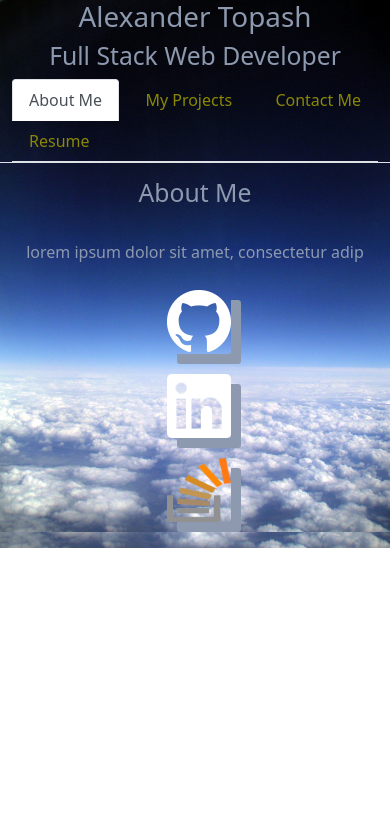
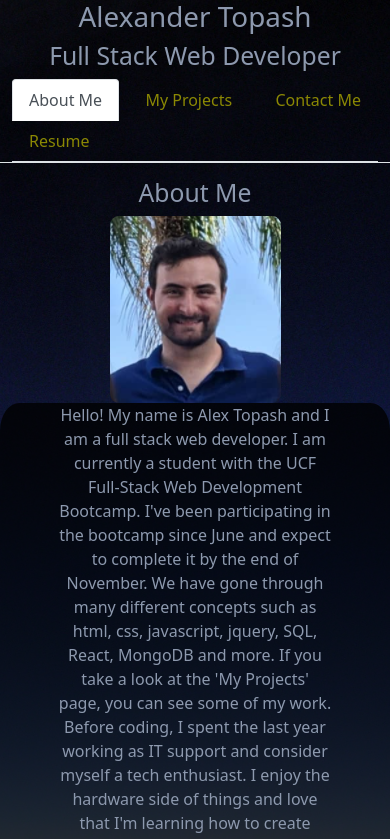
Before and after one commit to Topash15/Topash-Portfolio, a React (Create React App) app: page / in a window 390 px wide. Shown: the top 839 px of the page. Built offline with nearby package versions, Linux system fonts and the light colour scheme.

Commit message:
media query and about me page

```diff
--- a/src/App.css
+++ b/src/App.css
@@ -86,6 +86,15 @@ a{
   margin-top: 15px
 }
 
+.about-me-img{
+  border-radius: 5%;
+}
+
+.about-me-text{
+  padding-left: 15%;
+  padding-right: 15%;
+}
+
 /* Projects */
 
 .card{
@@ -161,9 +170,13 @@ form{
 
 /* MEDIA QUERY */
 @media (max-width: 767px) {
-
-  html{
-    background-size:
+  .about-me-text{
+    background-color: rgba(0, 0, 0, 0.8);
+    border-radius: 5%;
   }
 
+  .card{
+    background-color: rgba(0,0,0,0.8);
+    opacity: 1;
+  }
 }
--- a/src/components/pages/About/index.js
+++ b/src/components/pages/About/index.js
@@ -4,8 +4,11 @@ const About = () => {
     return(
         <section className="about-me">
             <h2>About Me</h2>
-            <img></img>
-            <p>lorem ipsum dolor sit amet, consectetur adip</p>
+            <img className = "about-me-img"src={require("../../../assets/headshot.png").default} alt="headshot"></img>
+            <p className = "about-me-text">Hello! My name is Alex Topash and I am a full stack web developer. I am currently a student with the UCF Full-Stack Web Development Bootcamp. I've been participating in the bootcamp since June and expect to complete it by the end of November. We have gone through many different concepts such as html, css, javascript, jquery, SQL, React, MongoDB and more. If you take a look at the 'My Projects' page, you can see some of my work.
+                <br />
+                Before coding, I spent the last year working as IT support and consider myself a tech enthusiast. I enjoy the hardware side of things and love that I'm learning how to create software as well. When I'm not working, I usually spend my time gaming, playing with my menace of a dog, and spending time with my girlfriend.
+            </p>
         </section>
     )
 
```
Also changed, not shown: src/assets/headshot.png (added).
